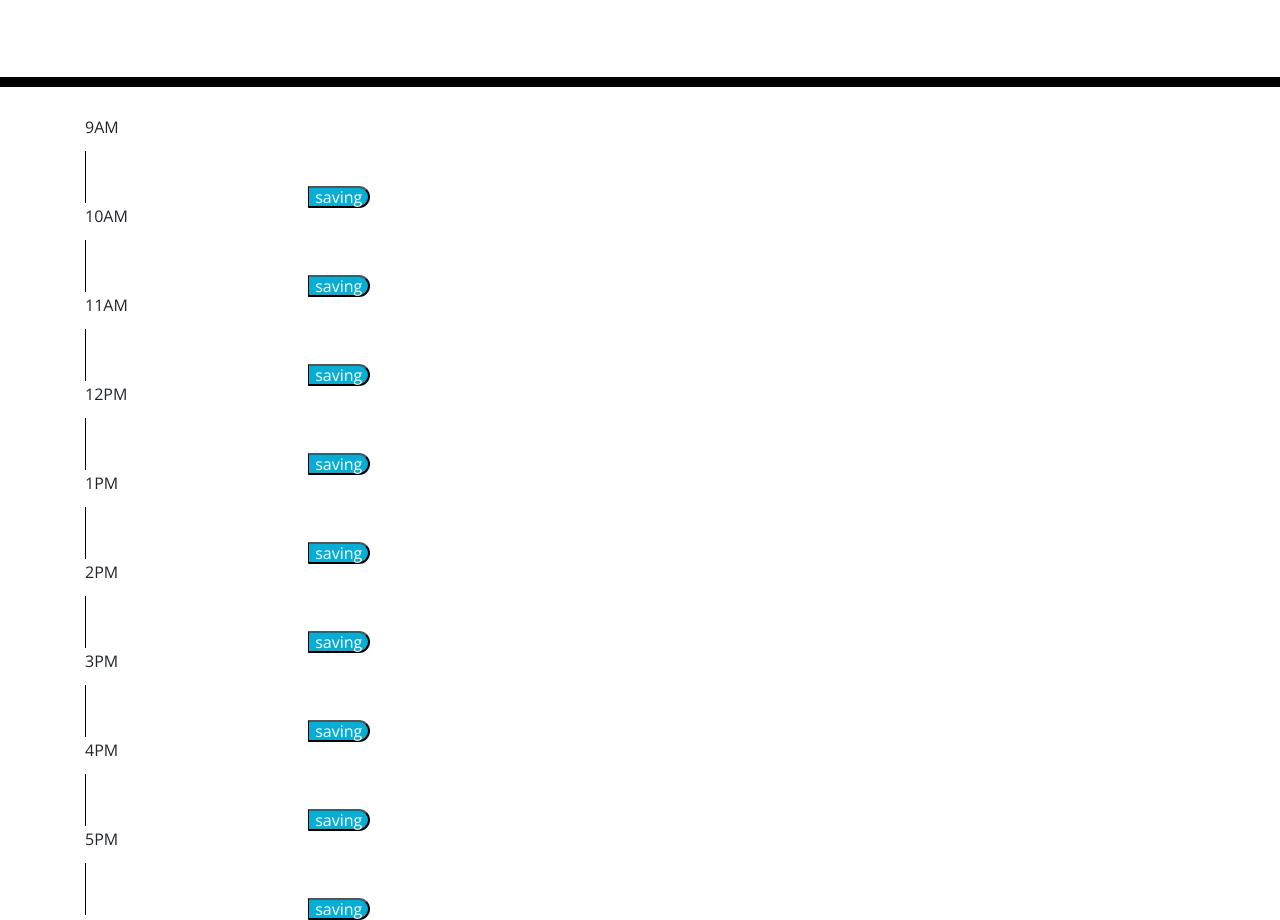
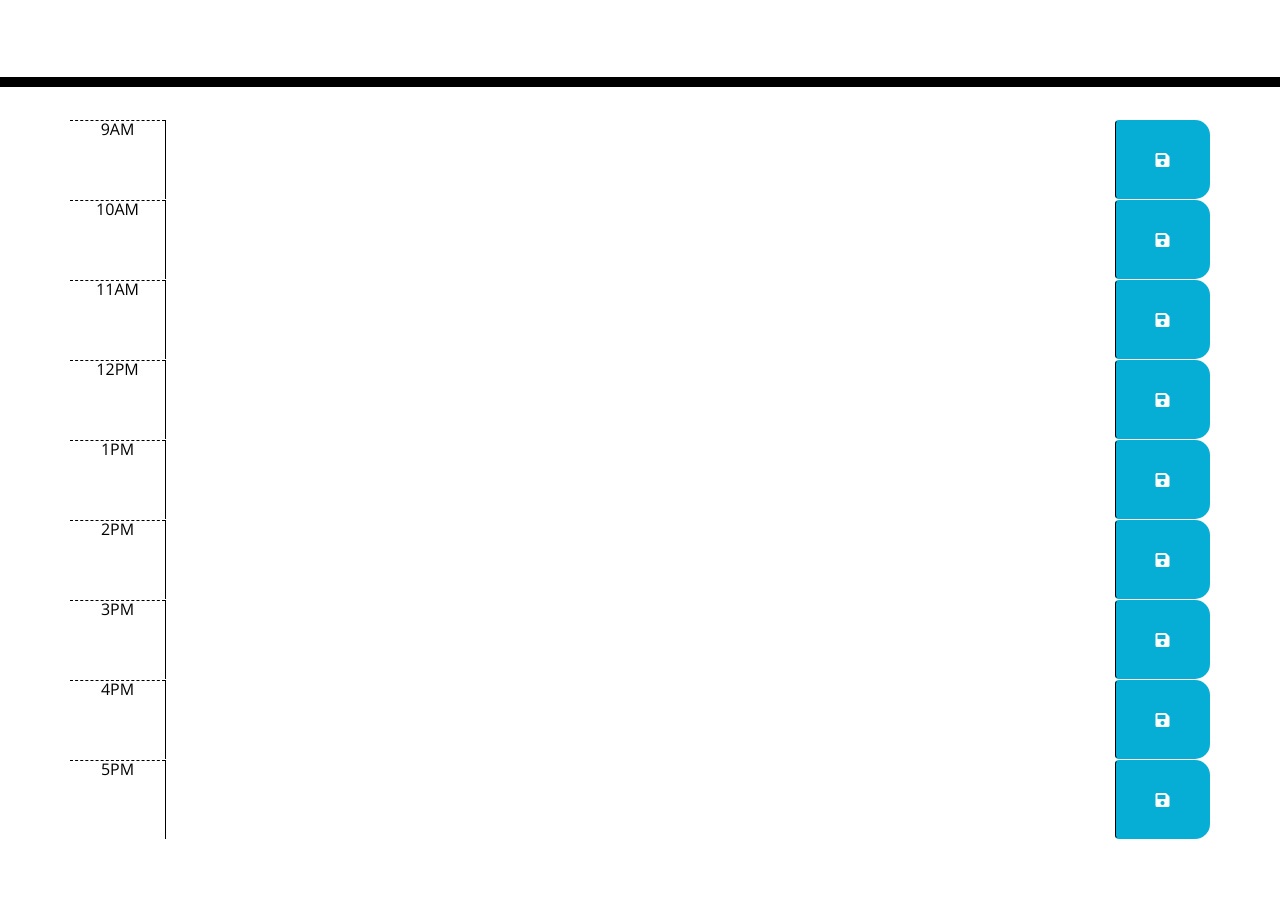
Before and after one commit to khanhlinhbui/WorkdayScheduler, a plain HTML site: page index.html in a window 1280 px wide. Shown: the part 181-1101 px from the top of the page. After the commit the page ends 1020 px from the top, so only its background shows below. Drawn offline with nearby package versions, Linux system fonts and the light colour scheme.

Commit message:
polishing scheduler column

```diff
--- a/index.html
+++ b/index.html
@@ -28,51 +28,52 @@
       <p class="lead">A simple calendar app for scheduling your work day</p>
       <p id="currentDay" class="lead"></p>
     </header>
+
     <section class="container">
-      <div id="time-9">
-        <p>9AM</p>
-        <textarea></textarea>
-        <button class="saveBtn">saving</button>
+      <div id="time-9" class="row time-block">
+        <p class="col-md-1 hour">9AM</p>
+        <textarea class="col-md-10"></textarea>
+        <button class="btn saveBtn col-md-1"><i class="fas fa-save"></i></button>
       </div>
-      <div>
-        <p>10AM</p>
-        <textarea></textarea>
-        <button class="saveBtn">saving</button>
+      <div class="row time-block">
+        <p class="col-md-1 hour">10AM</p>
+        <textarea class="col-md-10"></textarea>
+        <button class="btn saveBtn col-md-1"><i class="fas fa-save"></i></button>
       </div>
-      <div>
-        <p>11AM</p>
-        <textarea></textarea>
-        <button class="saveBtn">saving</button>
+      <div class="row time-block">
+        <p class="col-md-1 hour">11AM</p>
+        <textarea class="col-md-10"></textarea>
+        <button class="btn saveBtn col-md-1"><i class="fas fa-save"></i></button>
       </div>
-      <div>
-        <p>12PM</p>
-        <textarea></textarea>
-        <button class="saveBtn">saving</button>
+      <div class="row time-block">
+        <p class="col-md-1 hour">12PM</p>
+        <textarea class="col-md-10"></textarea>
+        <button class="btn saveBtn col-md-1"><i class="fas fa-save"></i></button>
       </div>
-      <div>
-        <p>1PM</p>
-        <textarea></textarea>
-        <button class="saveBtn">saving</button>
+      <div class="row time-block">
+        <p class="col-md-1 hour">1PM</p>
+        <textarea class="col-md-10"></textarea>
+        <button class="btn saveBtn col-md-1"><i class="fas fa-save"></i></button>
       </div>
-      <div>
-        <p>2PM</p>
-        <textarea></textarea>
-        <button class="saveBtn">saving</button>
+      <div class="row time-block">
+        <p class="col-md-1 hour">2PM</p>
+        <textarea class="col-md-10"></textarea>
+        <button class="btn saveBtn col-md-1"><i class="fas fa-save"></i></button>
       </div>
-      <div>
-        <p>3PM</p>
-        <textarea></textarea>
-        <button class="saveBtn">saving</button>
+      <div class="row time-block">
+        <p class="col-md-1 hour">3PM</p>
+        <textarea class="col-md-10"></textarea>
+        <button class="btn saveBtn col-md-1"><i class="fas fa-save"></i></button>
       </div>
-      <div>
-        <p>4PM</p>
-        <textarea></textarea>
-        <button class="saveBtn">saving</button>
+      <div class="row time-block">
+        <p class="col-md-1 hour">4PM</p>
+        <textarea class="col-md-10"></textarea>
+        <button class="btn saveBtn col-md-1"><i class="fas fa-save"></i></button>
       </div>
-      <div>
-        <p>5PM</p>
-        <textarea></textarea>
-        <button class="saveBtn">saving</button>
+      <div class="row time-block">
+        <p class="col-md-1 hour">5PM</p>
+        <textarea class="col-md-10"></textarea>
+        <button class="btn saveBtn col-md-1"><i class="fas fa-save"></i></button>
       </div>
     </section>
 
```
